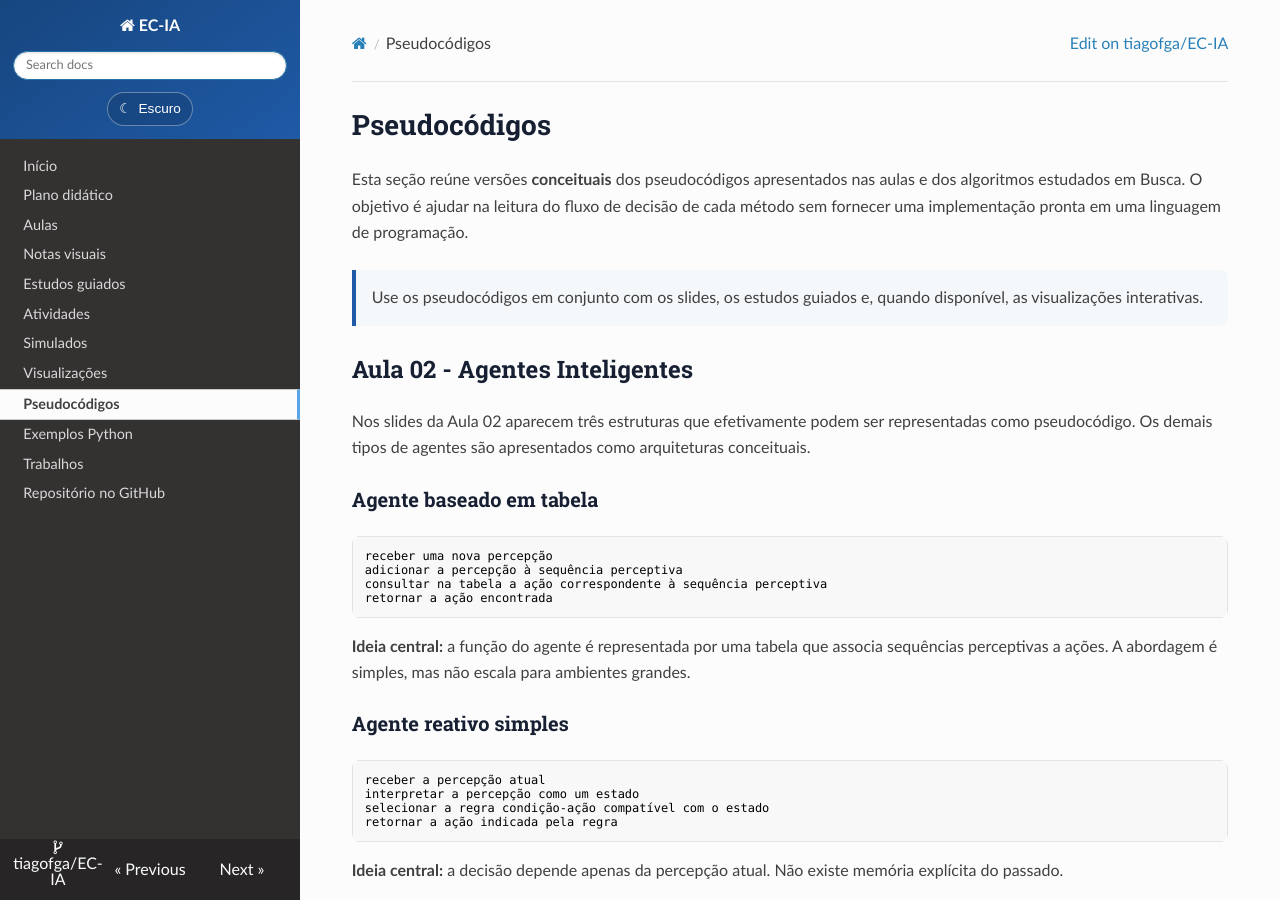
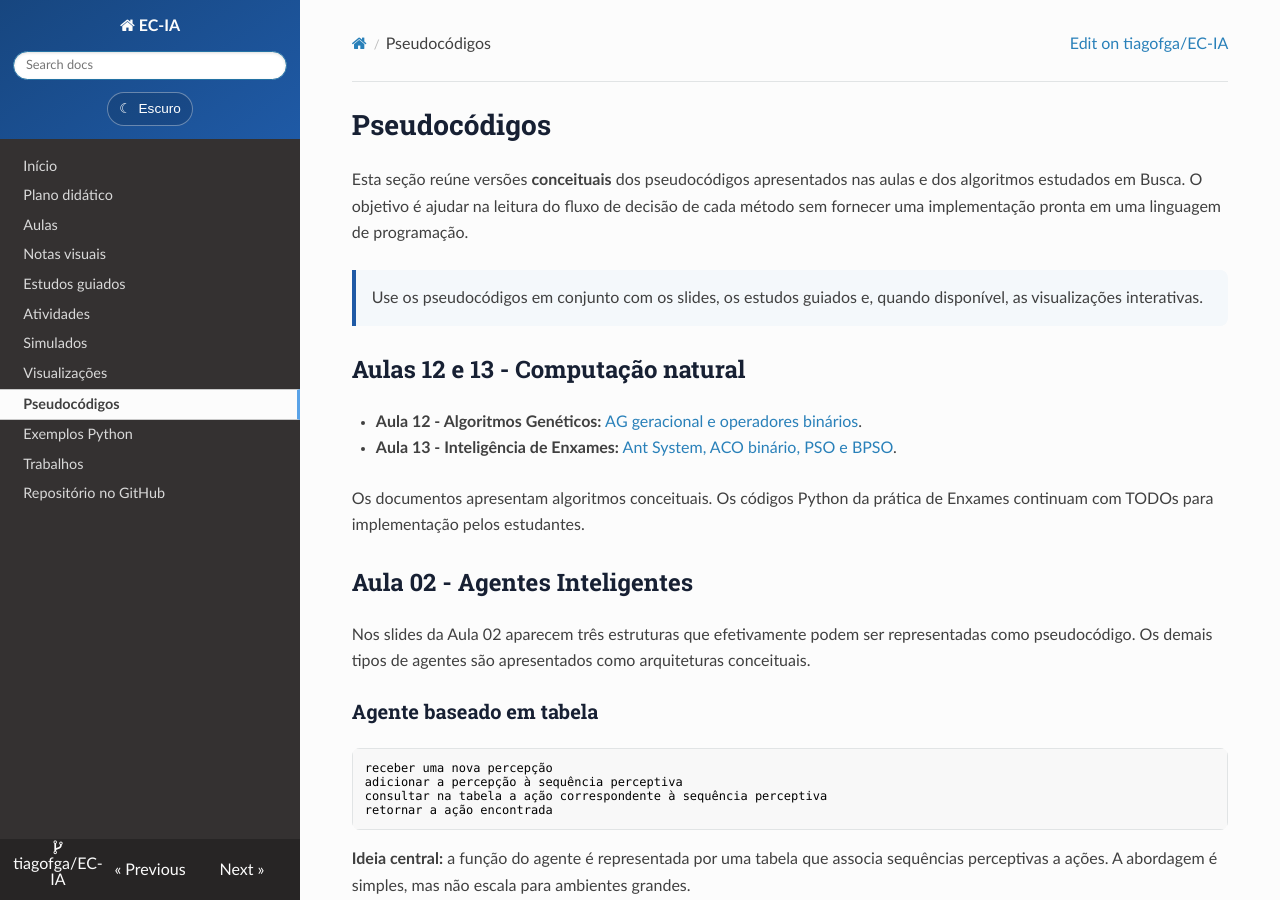
Before and after one commit to tiagofga/EC-IA, an MkDocs documentation site: the page built from docs/pseudocodigos/index.md, in a window 1280 px wide and 900 px high. Built offline with MkDocs 1.6.1, drawn with Linux system fonts in a browser that asks for light colours; nearby versions of some CDN libraries.

Commit message:
docs(pseudoalgoritmos): integra algoritmos 12 e 13 ao site

```diff
--- a/docs/pseudocodigos/index.md
+++ b/docs/pseudocodigos/index.md
@@ -3,6 +3,13 @@
 Esta seção reúne versões **conceituais** dos pseudocódigos apresentados nas aulas e dos algoritmos estudados em Busca. O objetivo é ajudar na leitura do fluxo de decisão de cada método sem fornecer uma implementação pronta em uma linguagem de programação.
 
 > Use os pseudocódigos em conjunto com os slides, os estudos guiados e, quando disponível, as visualizações interativas.
+
+## Aulas 12 e 13 - Computação natural
+
+- **Aula 12 - Algoritmos Genéticos:** [AG geracional e operadores binários](12-algoritmos-geneticos/README.md).
+- **Aula 13 - Inteligência de Enxames:** [Ant System, ACO binário, PSO e BPSO](13-inteligencia-enxames/README.md).
+
+Os documentos apresentam algoritmos conceituais. Os códigos Python da prática de Enxames continuam com TODOs para implementação pelos estudantes.
 
 ## Aula 02 - Agentes Inteligentes
 
```
